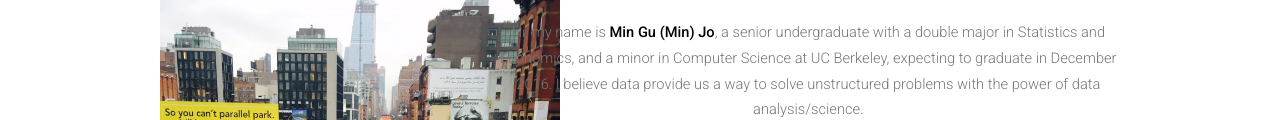
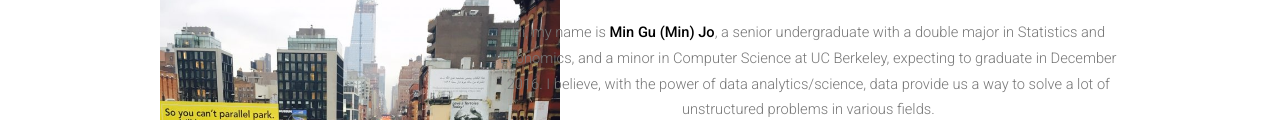
Before and after one commit to mingujo/mingujo.github.io, a plain HTML site: page index.html in a window 1280 px wide. Shown: the part 680-800 px from the top of the page. Drawn offline with nearby package versions, Linux system fonts and the light colour scheme.

Commit message:
update 2

```diff
--- a/index.html
+++ b/index.html
@@ -73,7 +73,7 @@
 							<header>
 								<h2>About Min</h2>
 							</header>
-							<p>Hi, my name is <strong>Min Gu (Min) Jo</strong>, a senior undergraduate with a double major in Statistics and Economics, and a minor in Computer Science at UC Berkeley, expecting to graduate in December 2016. I believe data provide us a way to solve unstructured problems with the power of data analysis/science. </p>
+							<p>Hi, my name is <strong>Min Gu (Min) Jo</strong>, a senior undergraduate with a double major in Statistics and Economics, and a minor in Computer Science at UC Berkeley, expecting to graduate in December 2016. I believe, with the power of data analytics/science, data provide us a way to solve a lot of unstructured problems in various fields. </p>
 							<p>My independent research experience supervised by the professor at the Department of Statistics at UC Berkeley, and other related experiences including projects and internships allowed me to develop a sincere interest in the field. To broaden my interest, I have taken Andrew Ng’s Machine Learning course and currently working on a Kaggle competition to actively experience how to apply non-linear algorithms on large-scale information.</p>
 							<br />
 
```
